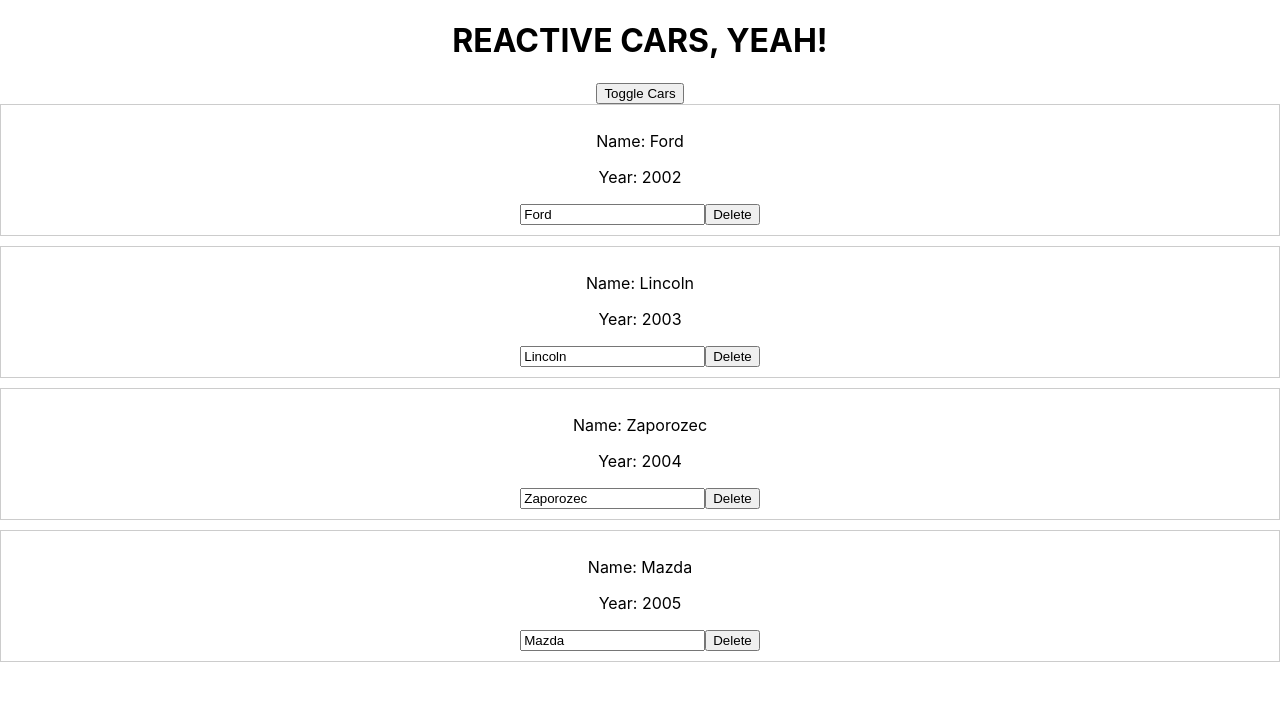
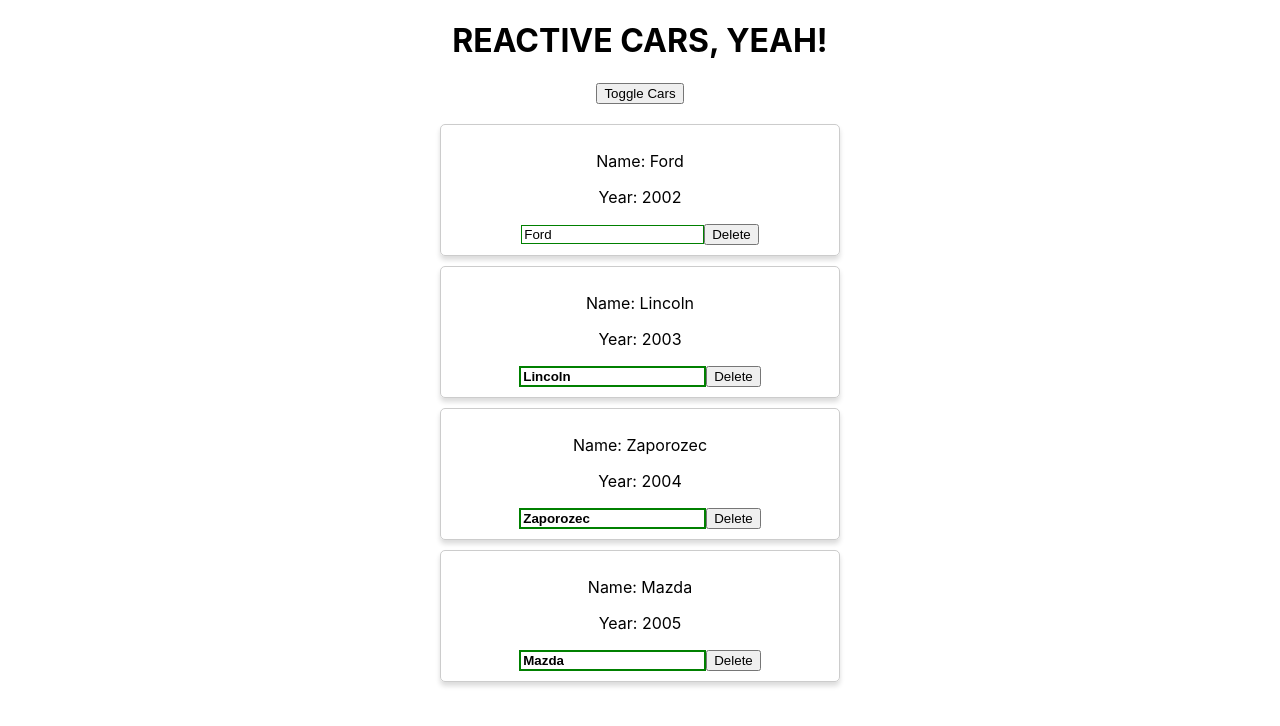
Before and after one commit to fragaLY/reactjs-training-theory, a React (Create React App) app in the folder react-theory/: page / in a window 1280 px wide. Both pictures are taken after a click on the button "Toggle Cars". Shown: the top 726 px of the page. Built offline with nearby package versions, Linux system fonts and the light colour scheme.

Commit message:
Chapter 4 (#4)
* Inline styles

* CSS migration

* Dynamic classes

* Radium

* Preprocessors: SASS/SCSS

```diff
--- a/react-theory/package.json
+++ b/react-theory/package.json
@@ -6,6 +6,8 @@
     "@testing-library/jest-dom": "^5.11.5",
     "@testing-library/react": "^11.1.1",
     "@testing-library/user-event": "^12.2.0",
+    "node-sass": "^4.14.1",
+    "radium": "^0.26.1",
     "react": "^17.0.1",
     "react-dom": "^17.0.1",
     "react-scripts": "4.0.0"
--- a/react-theory/src/App.js
+++ b/react-theory/src/App.js
@@ -1,5 +1,5 @@
 import {Component} from 'react';
-import './App.css';
+import './App.scss';
 import Car from './Car/Car'
 
 class App extends Component {
@@ -52,7 +52,13 @@
             <div className="App">
                 <h1>{this.state.title}</h1>
                 <button onClick={ this.toggle }>Toggle Cars</button>
-                { cars }
+                <div style={{
+                    width: 400,
+                    margin: 'auto',
+                    paddingTop: '20px'
+                }}>
+                    { cars }
+                </div>
             </div>
         )
     }
--- a/react-theory/src/Car/Car.js
+++ b/react-theory/src/Car/Car.js
@@ -1,12 +1,41 @@
-export default props => (
-    <div style={{
+import Radium from "radium";
+import classes from './Car.module.scss'
+
+const Car = props => {
+    const inputClasses = [classes.input]
+
+    if (props.name !== '') {
+        inputClasses.push(classes.green)
+    } else {
+        inputClasses.push(classes.red)
+    }
+
+    if (props.name.length > 4) {
+        inputClasses.push(classes.bold)
+    }
+
+    const style = {
         border: '1px solid #ccc',
-            marginBottom: '10px',
-            padding: '10px'
-    }}>
+        boxShadow: '0 4px 5px rgba(0, 0, 0, .14)',
+        ':hover': {
+            border: '1px solid #aaa',
+            boxShadow: '0 4px 15px 0 rgba(0, 0, 0, .25)'
+        }
+    }
+
+    return (
+        <div className={classes.Car} style={style}>
             <p>Name: {props.name}</p>
             <p>Year: {props.year}</p>
-        <input type="text" onChange={props.onChangeName} value={props.name}/>
+            <input
+                type="text"
+                onChange={props.onChangeName}
+                value={props.name}
+                className={inputClasses.join(' ')}
+            />
             <button onClick={props.onDelete}>Delete</button>
         </div>
     )
+}
+
+export default Radium(Car)
--- /dev/null
+++ b/react-theory/src/Car/Car.module.scss
@@ -0,0 +1,27 @@
+.Car {
+    margin-bottom: 10px;
+    padding: 10px;
+    border-radius: 5px;
+    transition: border, box-shadow .3s;
+}
+
+.input {}
+
+.input:active, .input:focus {
+    outline: none;
+}
+
+$color: green;
+
+.input.green {
+    border: 1px solid $color
+}
+
+.input.red {
+    border: 1px solid red
+}
+
+.input.bold {
+    border: 2px solid green;
+    font-weight: bold;
+}
--- a/react-theory/src/index.js
+++ b/react-theory/src/index.js
@@ -1,6 +1,6 @@
 import React from 'react';
 import ReactDOM from 'react-dom';
-import './index.css';
+import './index.scss';
 import App from './App';
 import * as serviceWorker from './serviceWorker';
 
```
Also changed, not shown: react-theory/src/App.scss (renamed from react-theory/src/App.css), react-theory/src/index.scss (renamed from react-theory/src/index.css), 1 other file (tests, documents, lock files or other folders). Lines whose indentation alone changed are shown as unchanged.
